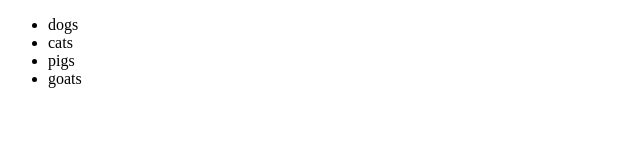
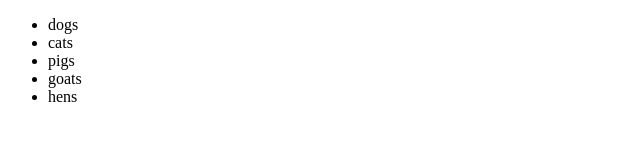
Before and after one commit to pdzerbe/myProj, a plain HTML site: page index.html in a window 1280 px wide. Shown: the full height of the page, 0-640 px from the left. Drawn offline with Linux system fonts and the light colour scheme.

Commit message:
Added hens

```diff
--- a/index.html
+++ b/index.html
@@ -9,6 +9,7 @@
 		<li>cats</li>
 		<li>pigs</li>
 		<li>goats</li>
+		<li>hens</li>
 	</ul>
 </body>
 </html>
```
